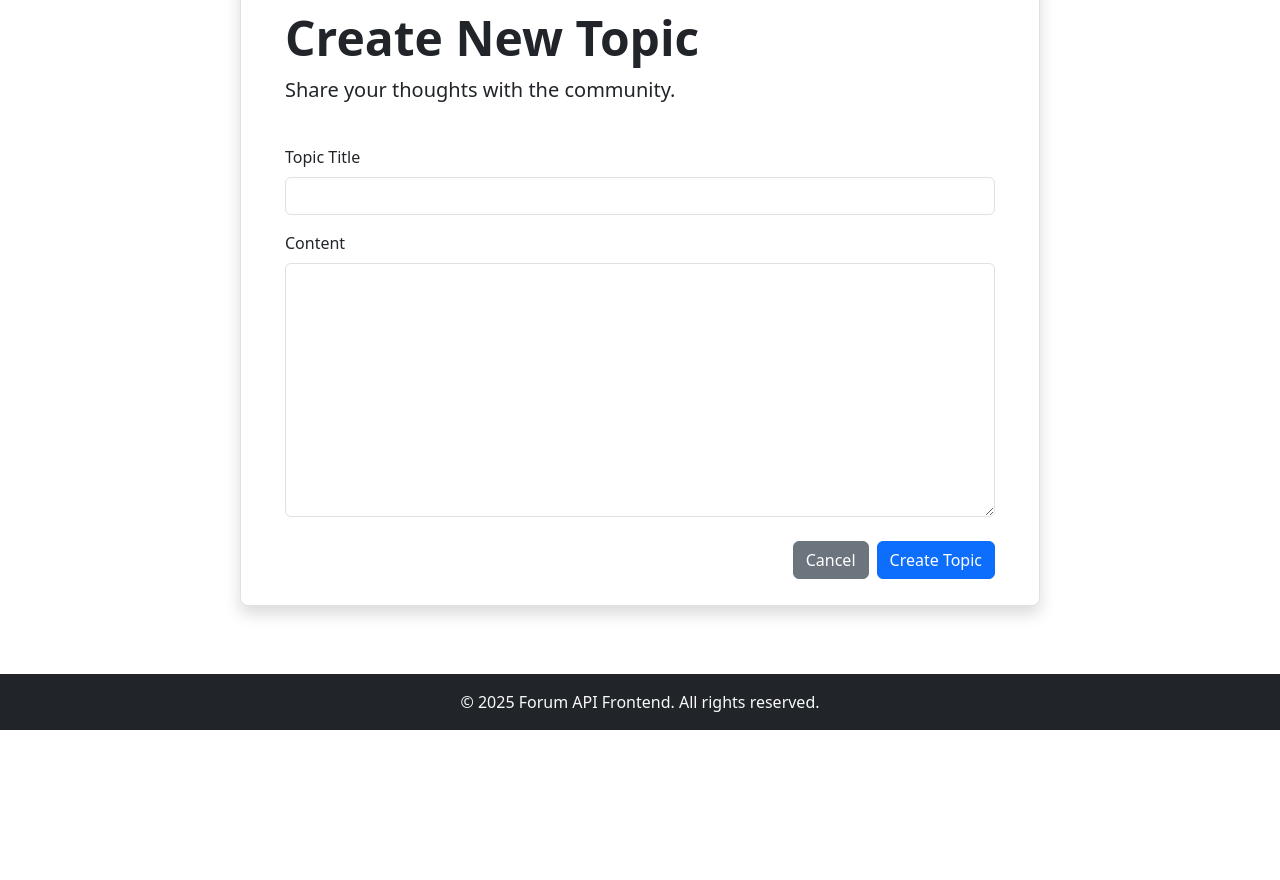
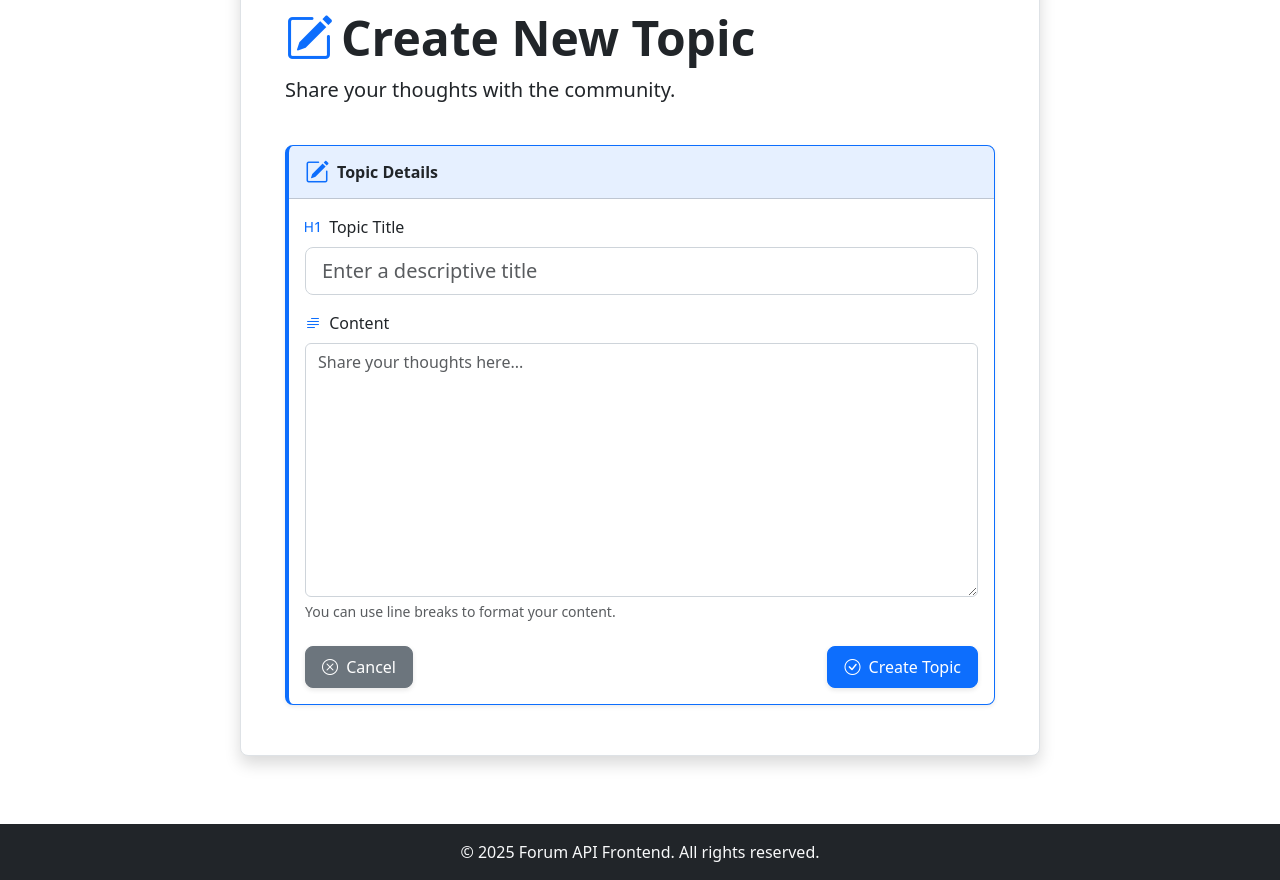
Before and after one commit to fcgith/forum_api_front_end, a FastAPI app: template templates/addtopic.html in a window 1280 px wide. Shown: the part 150-1030 px from the top of the page. Before the commit the page ends 880 px from the top, so only its background shows below. Run offline with FastAPI, Linux system fonts and the light colour scheme; the template is opened without the code that fills it, so the values that code supplies are empty; parts of the project's set-up code (start-up, migrations or seed data) failed here and were passed over.

Commit message:
addtopipc

```diff
--- a/templates/addtopic.html
+++ b/templates/addtopic.html
@@ -15,28 +15,115 @@
                     <i class="bi bi-chevron-right text-muted small"></i>
                     <span class="text-primary">Add New Topic</span>
                 </div>
-                <h1 class="display-5 fw-bold">Create New Topic</h1>
+                <h1 class="display-5 fw-bold">
+                    <i class="bi bi-pencil-square text-primary me-2 animate-icon"></i>Create New Topic
+                </h1>
                 <p class="lead">Share your thoughts with the community.</p>
             </div>
         </div>
 
-        <form method="post" action="/categories/{{ category.id }}/new-topic">
-            <div class="mb-3">
-                <label for="name" class="form-label">Topic Title</label>
-                <input type="text" class="form-control" id="name" name="name" required>
+        <div class="card shadow-sm border-primary mb-4">
+            <div class="card-header bg-primary bg-opacity-10">
+                <div class="d-flex align-items-center gap-2">
+                    <i class="bi bi-pencil-square fs-4 text-primary"></i>
+                    <span class="fw-bold">Topic Details</span>
+                </div>
             </div>
-            <div class="mb-4">
-                <label for="content" class="form-label">Content</label>
-                <textarea class="form-control" id="content" name="content" rows="10" required></textarea>
+            <div class="card-body">
+                <form method="post" action="/categories/{{ category.id }}/new-topic">
+                    <div class="mb-3">
+                        <label for="name" class="form-label">
+                            <i class="bi bi-type-h1 me-1 text-primary"></i> Topic Title
+                        </label>
+                        <input type="text" class="form-control form-control-lg topic-title-input" id="name" name="name" placeholder="Enter a descriptive title" required>
+                    </div>
+                    <div class="mb-4">
+                        <label for="content" class="form-label">
+                            <i class="bi bi-text-paragraph me-1 text-primary"></i> Content
+                        </label>
+                        <textarea class="form-control topic-content-input" id="content" name="content" rows="10" placeholder="Share your thoughts here..." required></textarea>
+                        <div class="form-text">You can use line breaks to format your content.</div>
+                    </div>
+                    <div class="d-flex justify-content-between">
+                        <a href="/categories/{{ category.id }}" class="btn btn-secondary action-btn">
+                            <i class="bi bi-x-circle me-1"></i> Cancel
+                        </a>
+                        <button type="submit" class="btn btn-primary action-btn">
+                            <i class="bi bi-check-circle me-1"></i> Create Topic
+                        </button>
+                    </div>
+                </form>
             </div>
-            <div class="d-grid gap-2 d-md-flex justify-content-md-end">
-                <a href="/categories/{{ category.id }}" class="btn btn-secondary">Cancel</a>
-                <button type="submit" class="btn btn-primary">Create Topic</button>
-            </div>
-        </form>
+        </div>
 
         {% if message %}
-            <div class="alert alert-danger text-center mt-3">{{ message | safe }}</div>
+            <div class="alert alert-danger text-center mt-3">
+                <i class="bi bi-exclamation-triangle me-2"></i> {{ message | safe }}
+            </div>
         {% endif %}
     </div>
+    <style>
+        /* Animation for the header icon */
+        .animate-icon {
+            animation: pulse 2s infinite;
+        }
+
+        @keyframes pulse {
+            0% { transform: scale(1); }
+            50% { transform: scale(1.1); }
+            100% { transform: scale(1); }
+        }
+
+        /* Card styling */
+        .card {
+            transition: all 0.3s ease;
+            border-radius: 0.5rem;
+            overflow: hidden;
+        }
+
+        .card:hover {
+            transform: translateY(-5px);
+            box-shadow: 0 0.5rem 1rem rgba(0, 0, 0, 0.15) !important;
+        }
+
+        .card.border-primary {
+            border-left: 4px solid #0d6efd;
+        }
+
+        /* Form styling */
+        .topic-title-input, .topic-content-input {
+            transition: all 0.3s ease;
+            border: 1px solid #ced4da;
+        }
+
+        .topic-title-input:focus, .topic-content-input:focus {
+            border-color: #0d6efd;
+            box-shadow: 0 0 0 0.25rem rgba(13, 110, 253, 0.25);
+            transform: translateY(-2px);
+        }
+
+        /* Button styling */
+        .action-btn {
+            border-radius: 0.5rem;
+            padding: 0.5rem 1rem;
+            transition: all 0.3s ease;
+            box-shadow: 0 2px 5px rgba(0, 0, 0, 0.1);
+        }
+
+        .action-btn:hover {
+            transform: translateY(-2px);
+            box-shadow: 0 4px 8px rgba(0, 0, 0, 0.15);
+        }
+
+        /* Alert styling */
+        .alert {
+            transition: all 0.3s ease;
+            animation: fadeIn 0.5s ease-out;
+        }
+
+        @keyframes fadeIn {
+            from { opacity: 0; transform: translateY(20px); }
+            to { opacity: 1; transform: translateY(0); }
+        }
+    </style>
 {% endblock %}
```
